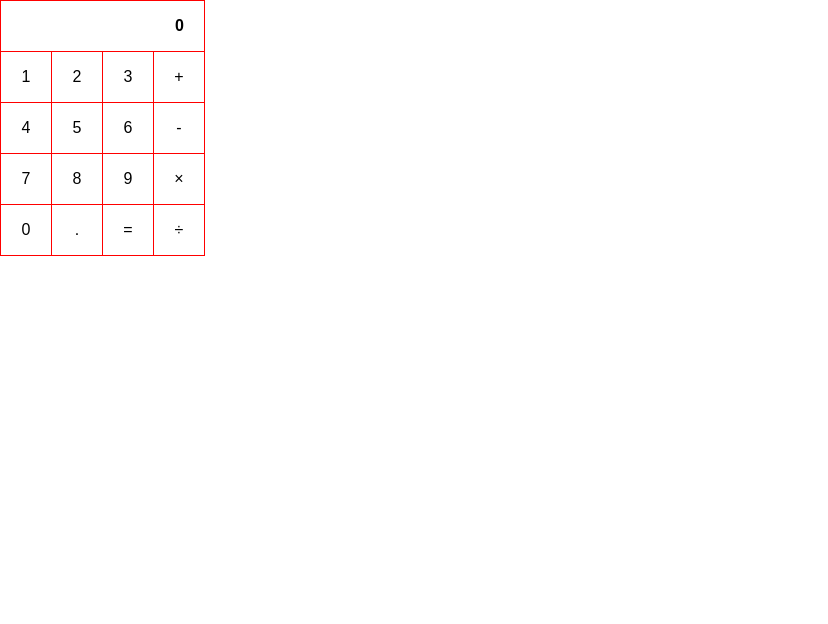
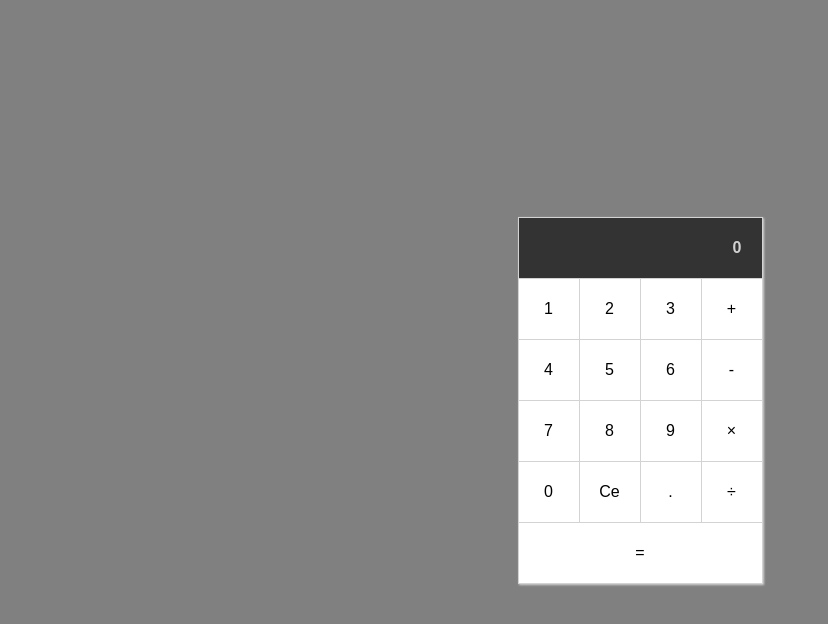
Before and after one commit to farrradise/calculatrice, a plain HTML site: page index.html in a window 1280 px wide. Shown: the whole page, without its empty margins (0-828 px from the left). Drawn offline with Linux system fonts and the light colour scheme.

Commit message:
added some style

```diff
--- a/css/main.css
+++ b/css/main.css
@@ -1,14 +1,47 @@
+body {
+  justify-content: center;
+  height: 100vh;
+  align-items: center;
+  display: flex;
+  background-color: gray;
+}
+
+
 th {
+  background-color: rgba(0, 0, 0, 0.8);
+  color: lightgray;
   text-align: right;
   padding-right: 20px;
 }
 
 th, td {
-  height: 50px;
-  width: 50px;
-  border: 1px solid red;
+  height: 60px;
+  width: 60px;
+  border: 1.5px solid lightgray;
+  /*border: 0.5px solid gray;*/
+}
+
+table {
+  background-color: white;
+  box-shadow: 1px 1px 2px lightgray;
+  border: 1px solid black!important;
 }
 
 td {
   text-align: center;
+  transition: 0.1s;
 }
+
+td:hover {
+  /*border: 1px solid gray;*/
+  background-color: lightgray;
+}
+
+td:active {
+  /*border: 1.5px solid white;*/
+  background-color: lightblue;
+}
+
+.chiffre:active {
+  background-color: pink;
+}
--- a/index.html
+++ b/index.html
@@ -20,29 +20,31 @@
             <th colspan="4">0</th>
           </tr>
           <tr>
-            <td>1</td>
-            <td>2</td>
-            <td>3</td>
+            <td class="chiffre">1</td>
+            <td class="chiffre">2</td>
+            <td class="chiffre">3</td>
             <td>+</td>
           </tr>
           <tr>
-            <td>4</td>
-            <td>5</td>
-            <td>6</td>
+            <td class="chiffre">4</td>
+            <td class="chiffre">5</td>
+            <td class="chiffre">6</td>
             <td>-</td>
           </tr>
           <tr>
-            <td>7</td>
-            <td>8</td>
-            <td>9</td>
+            <td class="chiffre">7</td>
+            <td class="chiffre">8</td>
+            <td class="chiffre">9</td>
             <td>×</td>
           </tr>
           <tr>
-            <td>0</td>
-            <td>.
-            </td>
-            <td>=</td>
+            <td class="chiffre">0</td>
+            <td>Ce</td>
+            <td>.</td>
             <td>÷</td>
+          </tr>
+          <tr>
+            <td colspan="4">=</td>
           </tr>
         </table>
         <script src="js/main.js"></script>
--- a/js/main.js
+++ b/js/main.js
@@ -0,0 +1 @@
+document.getElementsByClassName("chiffre").addEventListener
```
